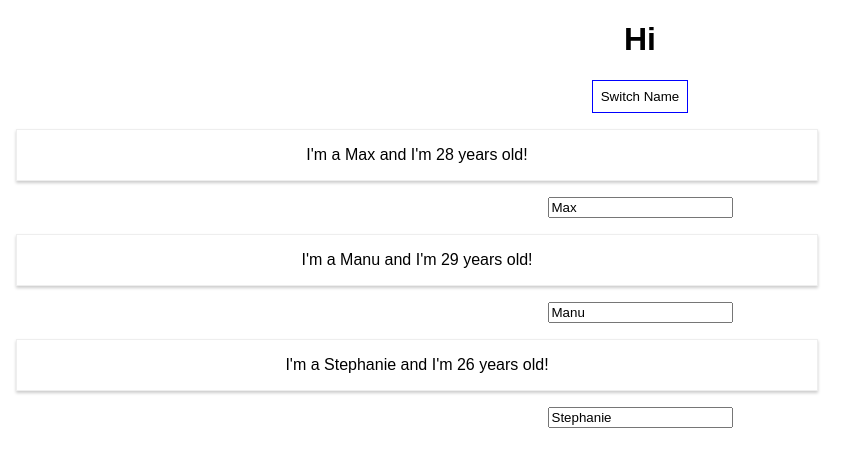
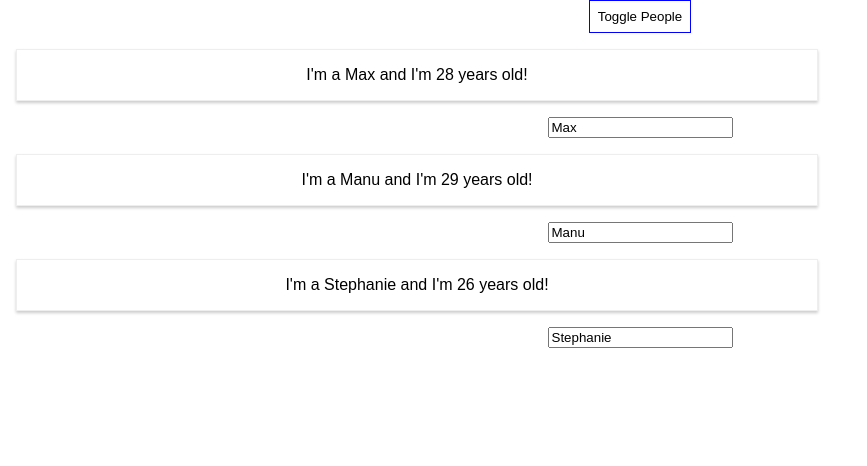
Before and after one commit to lofix/react-intro, a React (Create React App) app: page / in a window 1280 px wide. Shown: the top 466 px of the page, without its empty margins (0-867 px from the left). Built offline with nearby package versions, Linux system fonts and the light colour scheme.

Commit message:
add functionality to the button

```diff
--- a/src/App.js
+++ b/src/App.js
@@ -8,7 +8,8 @@ class App extends Component {
       { name: 'Max', age: 28},
       { name: 'Manu', age: 29},
       { name: 'Stephanie', age: 26}
-    ]
+    ],
+    showPeople: true
   }
 
   switchNameHandler = (newName) => {
@@ -31,22 +32,33 @@ class App extends Component {
     })
   }
 
+  togglePeopleHandler= () => {
+    const currentState = this.state.showPeople;
+    this.setState({
+      showPeople: !currentState
+    });
+  }
+
   render() {
+
+    let people = null;
+
+    if (this.state.showPeople) {
+      people = (
+        <div>
+          {this.state.persons.map(person => {
+              return <Person
+                name={person.name}
+                age={person.age} />
+          })}
+        </div>
+      );
+    }
     return (
       <div className="App">
-        <h1>Hi</h1>
-        <button onClick ={this.switchNameHandler.bind(this, "MAXXX")} >Switch Name</button>
-        <Person
-          name={this.state.persons[0].name}
-          age={this.state.persons[0].age} />
-        <Person
-          name={this.state.persons[1].name}
-          age={this.state.persons[1].age}
-          changed={this.nameChangedHandler} />
-        <Person
-          name={this.state.persons[2].name}
-          age={this.state.persons[2].age} />
-      </div>
+          <button onClick ={this.togglePeopleHandler}>Toggle People</button>
+      {people}
+    </div>
     );
   }
 }
```
